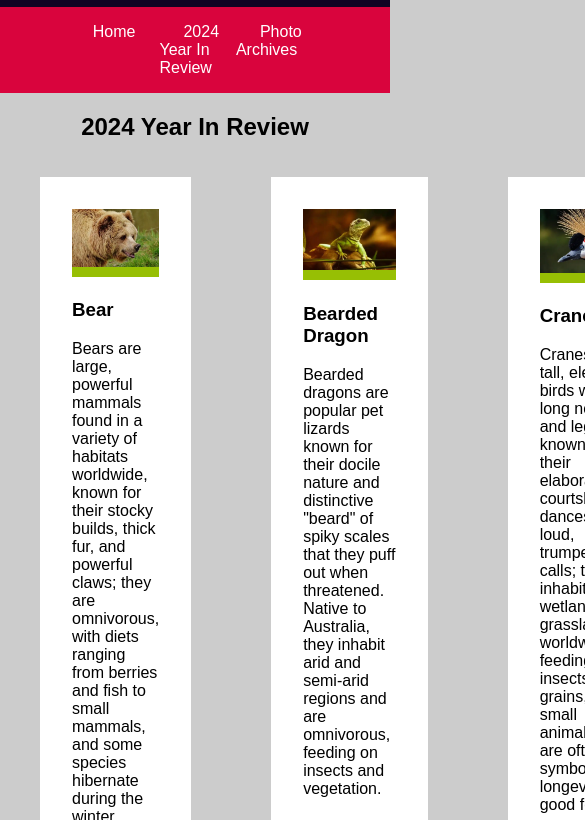
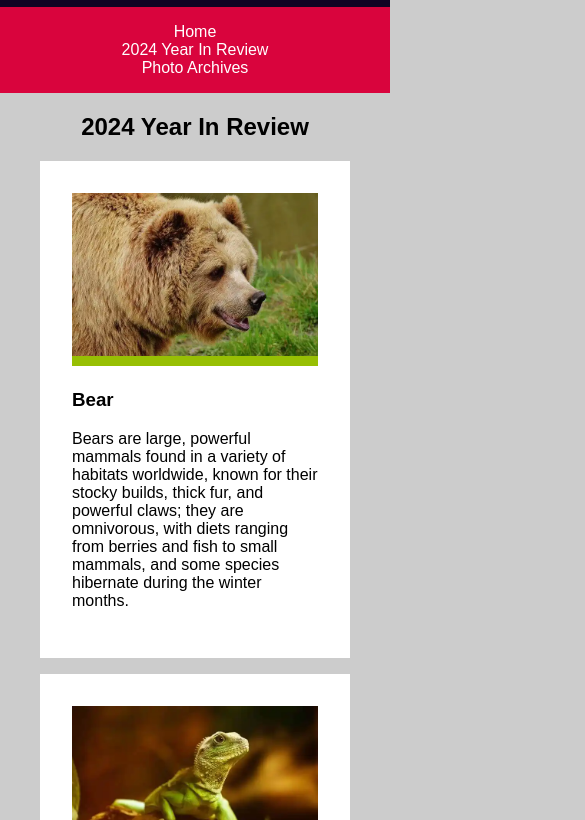
Before and after one commit to xitohshi/Photo-Gallery-assignment, a plain HTML site: page index.html in a window 390 px wide. Shown: the part 280-1100 px from the top of the page, 585 px wide, since content can reach past the window. Drawn offline with Linux system fonts and the light colour scheme.

Commit message:
added media queries
added media queries for under 1000px width and under 768px width

```diff
--- a/styles.css
+++ b/styles.css
@@ -54,7 +54,6 @@ h2{
     max-width: 100%;
     height: auto;
     border-bottom: solid 10px #97bf04;
-    margin: 0 auto;
 }
 
 #gallery-container figure{
@@ -74,6 +73,29 @@ footer{
     padding: 2rem;
 }
 
+@media screen and (max-width: 1000px){
+
+    #gallery-container{
+        display: grid;
+        grid-template-columns: repeat(2, 1fr);
+        margin-bottom: 1rem;
+    }
+}
+
+@media screen and (max-width: 768px){
+
+    header nav ul{
+        display: flex;
+        flex-direction: column;
+        justify-content: center;
+        align-items: center;
+    }
+
+    #gallery-container{
+    display: block;
+}
+}
+
 /*
 The site uses a sans-serif font
 The page background colour is #cccccc
```
